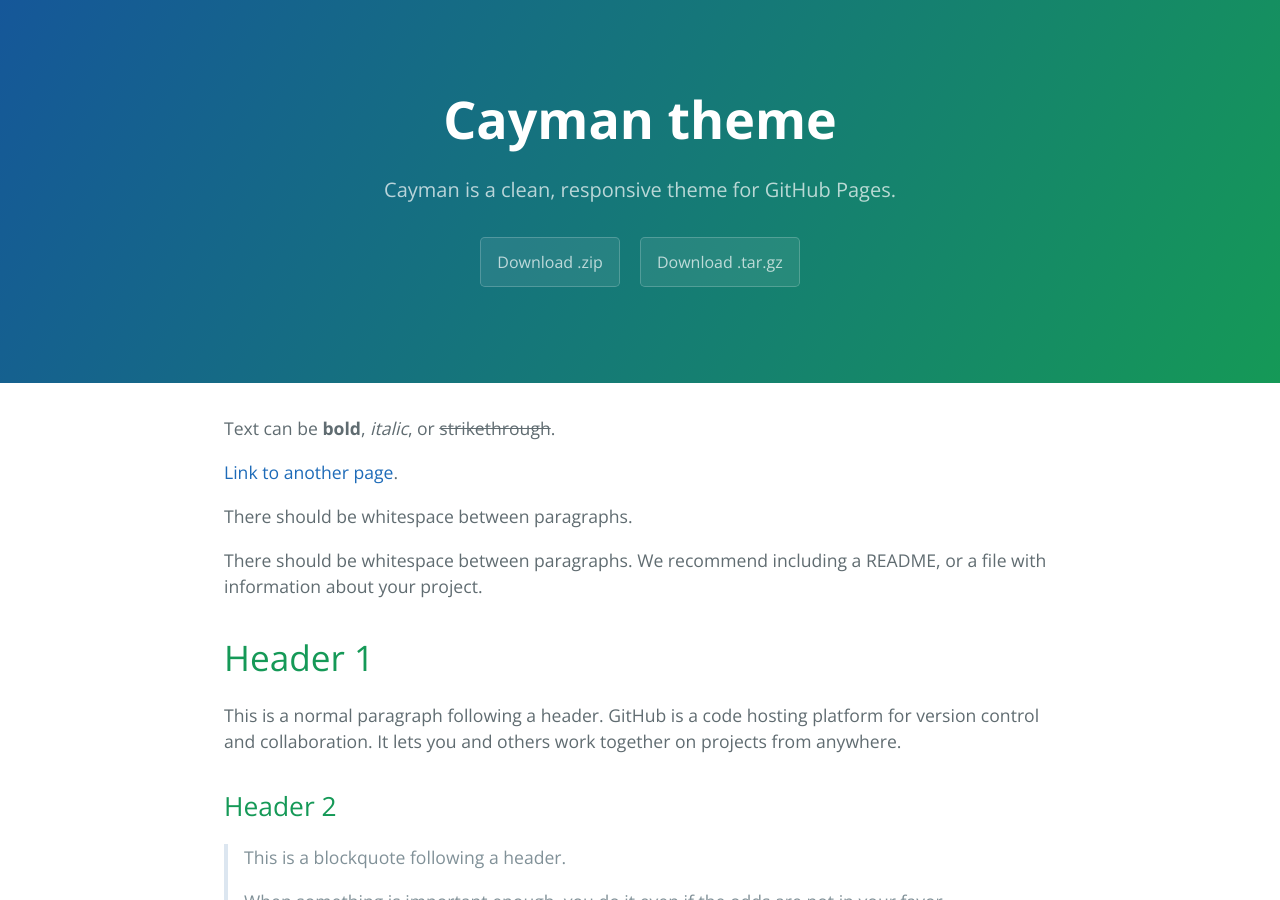
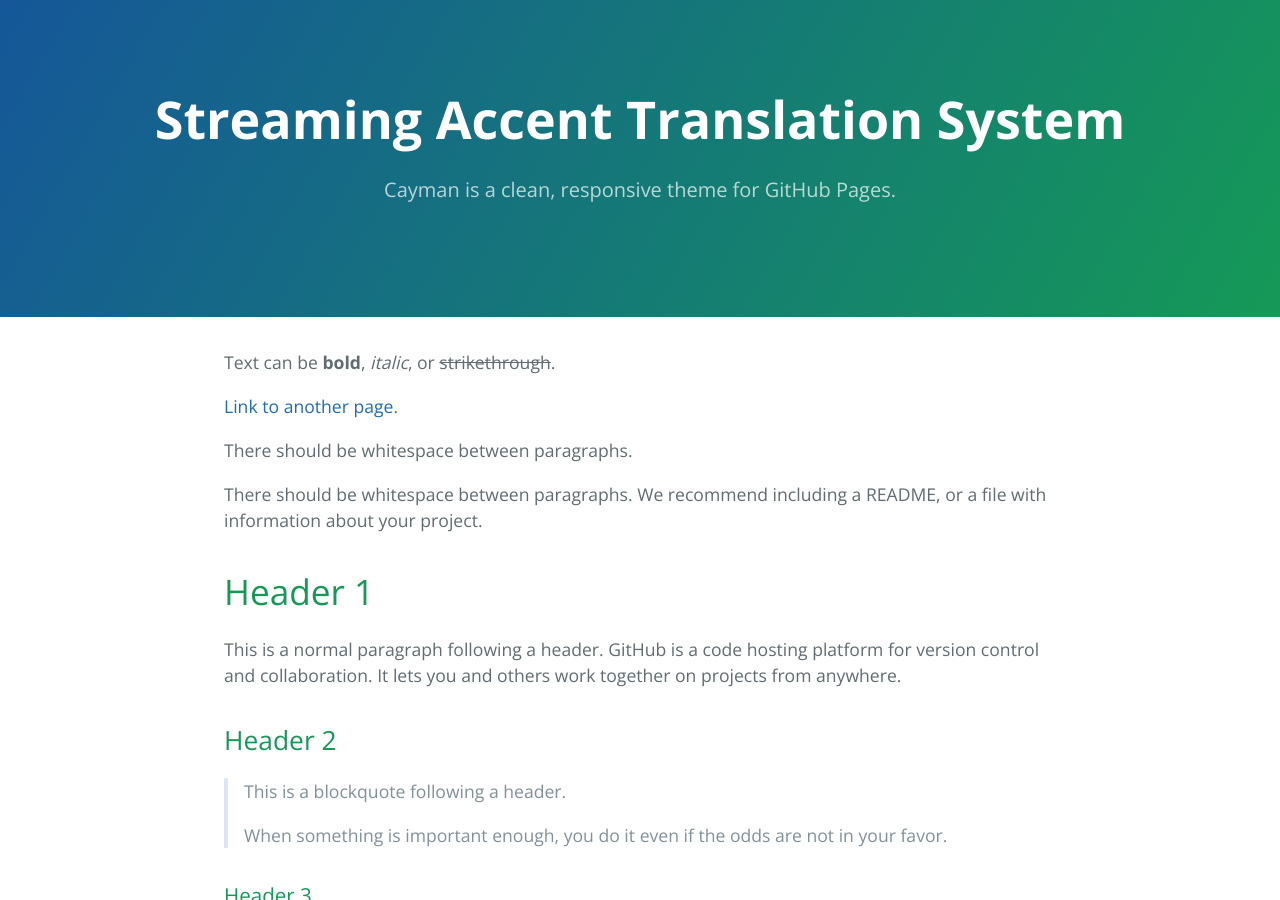
Before and after one commit to libohanr/libohanr.github.io, a Jekyll site: the page built from index.md, in a window 1280 px wide and 900 px high. Built offline with Jekyll 4.4.1, drawn with Linux system fonts in a browser that asks for light colours.

Commit message:
Update _config.yml

```diff
--- a/_config.yml
+++ b/_config.yml
@@ -1,5 +1,5 @@
-title: Cayman theme
+title: Streaming Accent Translation System
 description: Cayman is a clean, responsive theme for GitHub Pages.
-show_downloads: true
+show_downloads: false
 google_analytics:
 theme: jekyll-theme-cayman
```
